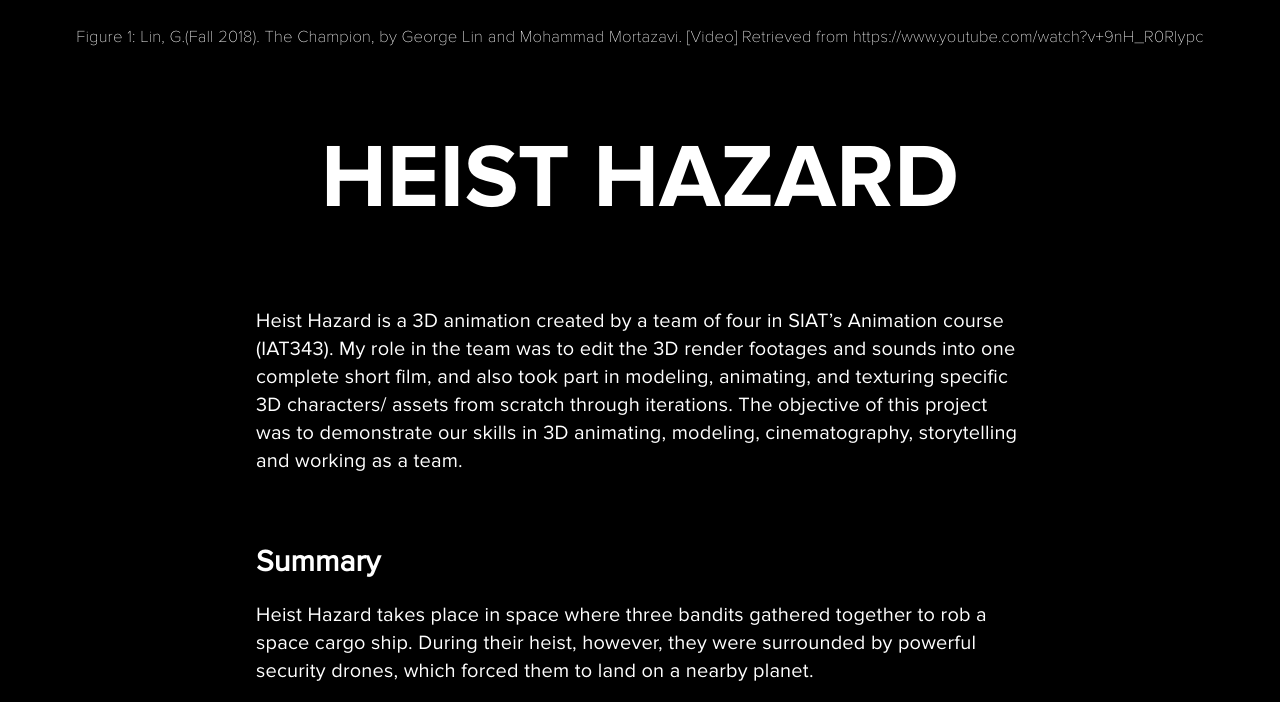
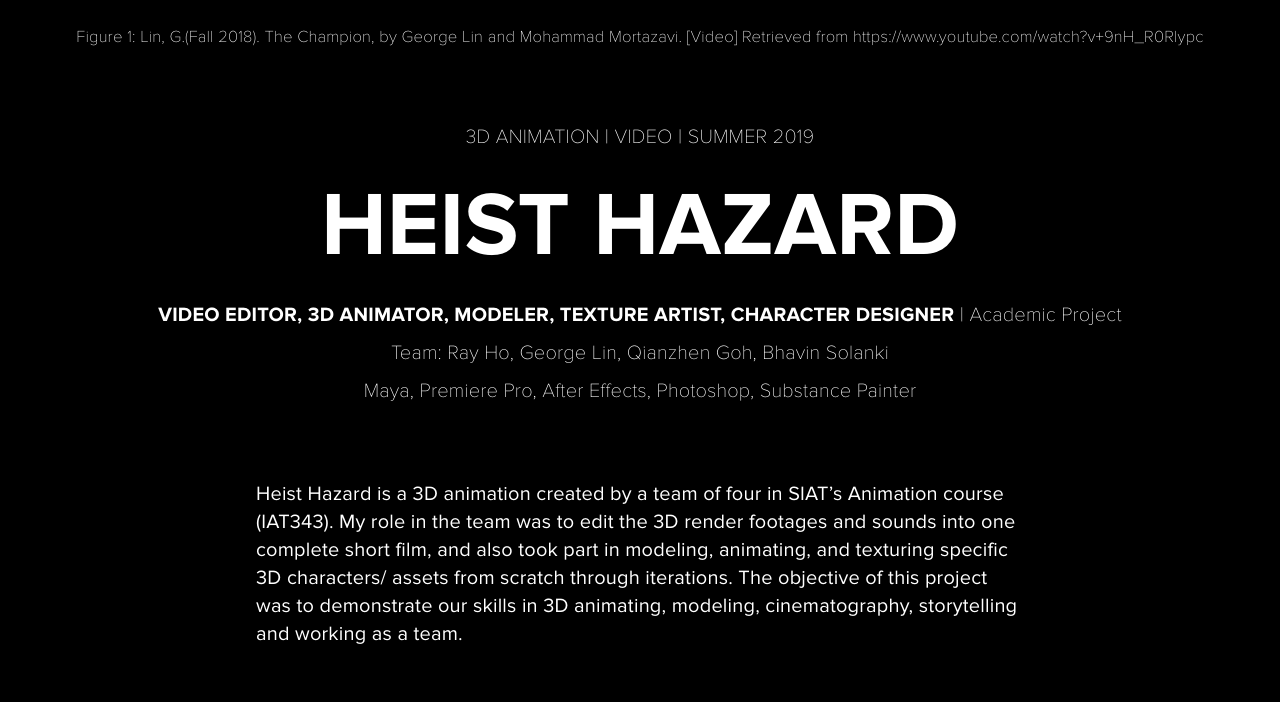
Before and after one commit to geozwing/George-Lin-Portfolio, a plain HTML site: page heisthazard.html in a window 1280 px wide. Shown: the part 962-1664 px from the top of the page. Drawn offline with nearby package versions, Linux system fonts and the light colour scheme; files whose address does not match are found by name.

Commit message:
Updated content for Bio and the project pages

```diff
--- a/css/main.css
+++ b/css/main.css
@@ -318,6 +318,31 @@ details>summary::-webkit-details-marker {
 
   .title {
     font-size: 60px;
+    margin-bottom: 75px;
+  }
+
+  .title h1{
+    margin-top: 20px;
+    margin-bottom: 20px;
+  }
+
+  .title .topinfo{
+    font-family: 'Nova thin';
+    font-size: 20px;
+    text-align: center;
+    margin-top: 75px;
+    line-height: 1.4em;
+  }
+
+  .title .smallinfo{
+    font-family: 'Nova Thin';
+    font-size: 20px;
+    text-align: center;
+    line-height: 1.4em;
+  }
+
+  .title .smallinfo p{
+    margin-bottom: 10px;
   }
 
   .bio .logo {
--- a/heisthazard.html
+++ b/heisthazard.html
@@ -97,7 +97,19 @@
 
   <section id="section02">
     <div class="title" data-aos="fade-up">
+
+      <div class="topinfo">
+        3D ANIMATION | VIDEO | SUMMER 2019
+      </div>
+
       <h1>HEIST HAZARD</h1>
+
+      <div class="smallinfo">
+        <p><b>VIDEO EDITOR, 3D ANIMATOR, MODELER, TEXTURE ARTIST, CHARACTER DESIGNER</b> | Academic Project</p>
+        <p>Team: Ray Ho, George Lin, Qianzhen Goh, Bhavin Solanki</p>
+        <p>Maya, Premiere Pro, After Effects, Photoshop, Substance Painter</p>
+      </div>
+
     </div>
   </section>
 
@@ -176,7 +188,8 @@
         <p><small>Figure 2: Lin, G.(Fall 2018). Isometric sketch of The Champion. [Digital Scan].</small></p>
       </div>
 
-      <p>Once I finalized the designs, I drew reference sketches of the helmet and the character with front and side views in Photoshop so I can model them with the correct sizes and shapes from the original designs. On the other hand, I used Subin Kim’s concept art as a reference for the space cargo ship model.
+      <p>Once I finalized the designs, I drew reference sketches of the helmet and the character with front and side views in Photoshop so I can model them with the correct sizes and shapes from the original designs. On the other hand, I used Subin
+        Kim’s concept art as a reference for the space cargo ship model.
       </P>
 
       <div class="pic" data-aos="fade-up">
@@ -189,10 +202,12 @@
         <p><small>Figure 2: Lin, G.(Fall 2018). Isometric sketch of The Champion. [Digital Scan].</small></p>
       </div>
 
-      <p>In the first iteration of the Bandit “C” model, I initially modeled it in a simpler and less defined form so I could have more time to work on the other models. But then I realized this character took the most screen time than any other thing, so I had to make him more stand out by adding more details in the shape of the armor in the second iteration. At the same time, I also made him taller and muscular to display the toughness characteristic better.
+      <p>In the first iteration of the Bandit “C” model, I initially modeled it in a simpler and less defined form so I could have more time to work on the other models. But then I realized this character took the most screen time than any other
+        thing, so I had to make him more stand out by adding more details in the shape of the armor in the second iteration. At the same time, I also made him taller and muscular to display the toughness characteristic better.
       </p>
 
-      <p>After I completed the model of Bandit “C”, I received feedback that the character didn’t fit in with the other two bandits because of the color choice and looked way too clean since they all had elements in red color. Therefore, I changed the texture that will suit the overall aesthetic of the bandit team by adding new colors, worn-out layers to the textures, and even a cape that resembles a real-life bandit.
+      <p>After I completed the model of Bandit “C”, I received feedback that the character didn’t fit in with the other two bandits because of the color choice and looked way too clean since they all had elements in red color. Therefore, I changed
+        the texture that will suit the overall aesthetic of the bandit team by adding new colors, worn-out layers to the textures, and even a cape that resembles a real-life bandit.
       </p>
 
     </p>
@@ -201,7 +216,9 @@
 
       <h2>3D Animating</h2>
 
-      <p>After finalized all the models, I rigged bandit “C” with Maya’s built-in humanIK feature for animating later on. In order to get the model to be animated correctly, I had to carefully paint the weight of the “skin”, which was the most difficult part. This was because there were hidden parts with the incorrect weight that I didn’t discover and caused some parts of the skin to deform when I moved the corresponding body parts. Luckily I was able to solve that by being more patient, I checked every single individual body parts and painted every surface areas with the right skin weight.
+      <p>After finalized all the models, I rigged bandit “C” with Maya’s built-in humanIK feature for animating later on. In order to get the model to be animated correctly, I had to carefully paint the weight of the “skin”, which was the most
+        difficult part. This was because there were hidden parts with the incorrect weight that I didn’t discover and caused some parts of the skin to deform when I moved the corresponding body parts. Luckily I was able to solve that by being more
+        patient, I checked every single individual body parts and painted every surface areas with the right skin weight.
       </P>
 
       <div class="pic" data-aos="fade-up">
@@ -209,10 +226,12 @@
         <p><small>Figure 2: Lin, G.(Fall 2018). Isometric sketch of The Champion. [Digital Scan].</small></p>
       </div>
 
-      <p>Once I perfected the character rigging part, I imported bandit “C” into a new scene with the environment of an alien planet that I created. I started animating the character from there. As for the space cargo ship, I passed it to other teammates who mainly worked on the space scene for animation work while I focused on the planet scene.
+      <p>Once I perfected the character rigging part, I imported bandit “C” into a new scene with the environment of an alien planet that I created. I started animating the character from there. As for the space cargo ship, I passed it to other
+        teammates who mainly worked on the space scene for animation work while I focused on the planet scene.
       </p>
 
-      <p>In the first iteration of the animation, there weren’t any facial expressions from bandit “C” which made the overall narrative emotionless. To improve that in the final iteration, I created eight different kinds of facial expressions and blended them with the blend shape feature. I animated the facial expressions by adjusting the blending of each expression.
+      <p>In the first iteration of the animation, there weren’t any facial expressions from bandit “C” which made the overall narrative emotionless. To improve that in the final iteration, I created eight different kinds of facial expressions and
+        blended them with the blend shape feature. I animated the facial expressions by adjusting the blending of each expression.
       </p>
 
       <div class="pic" data-aos="fade-up">
@@ -226,7 +245,8 @@
 
       <h2>Takeaways</h2>
 
-      <p>From this project, I learned the importance of orientation and communication in a team, as we often passed materials (3D models, texture files, etc.) to each other throughout the entire process of the project, we had to make sure everyone was on the same page. I realized the efficiency of work when there were clear communications and goals, especially when it comes to picking up each other’s work.
+      <p>From this project, I learned the importance of orientation and communication in a team, as we often passed materials (3D models, texture files, etc.) to each other throughout the entire process of the project, we had to make sure everyone
+        was on the same page. I realized the efficiency of work when there were clear communications and goals, especially when it comes to picking up each other’s work.
       </P>
 
       <p>Moving forward from this project, my technical skills with Maya and video editing had improved drastically after I put numerous hours into the project. Moreover, I learned how to collaborate with other teammates much effectively.
```
Also changed, not shown: bio.html (+7 -9 lines), index.html (+1 -1 lines), vfxws.html (+11 -0 lines), img/sidework/sw_3.jpg.
